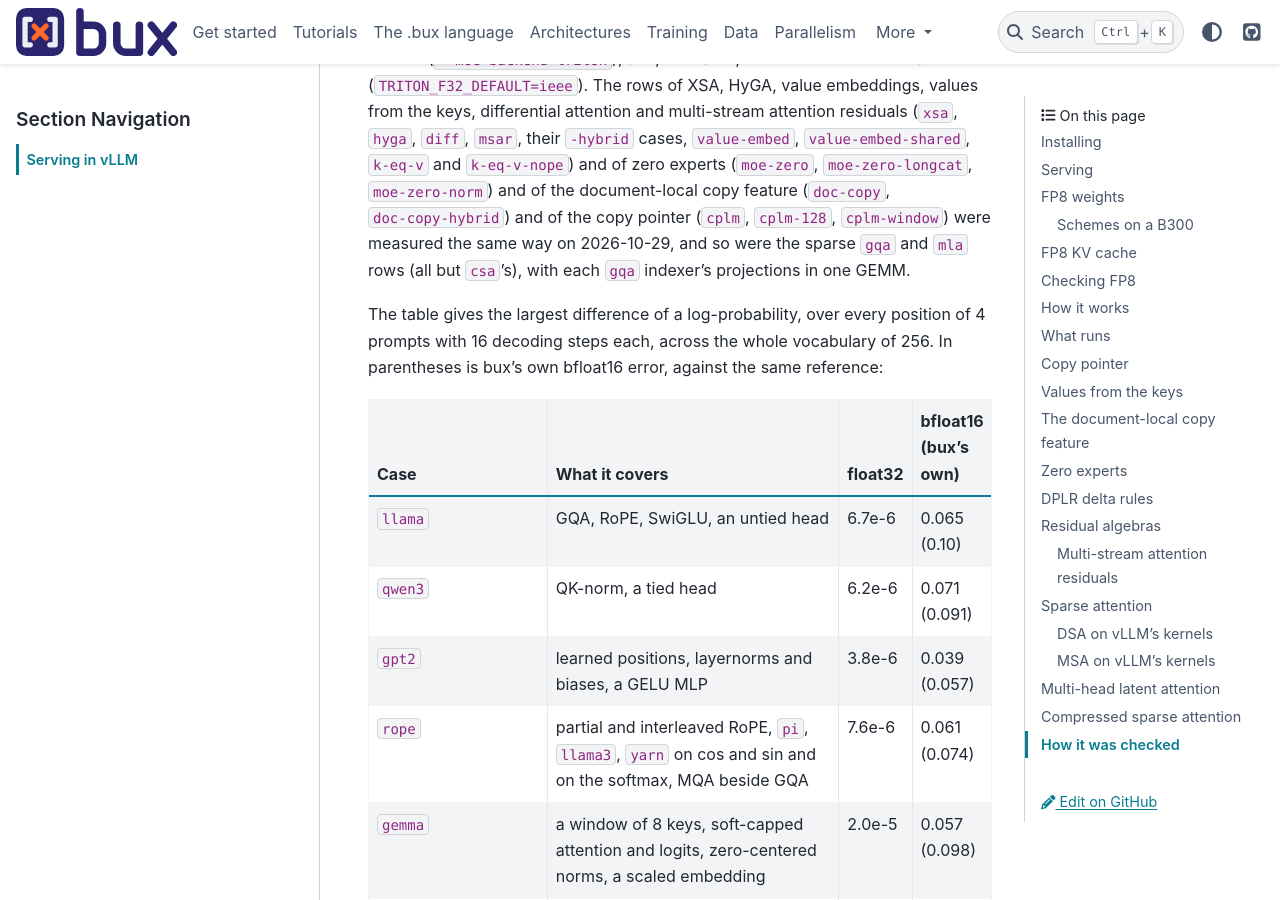
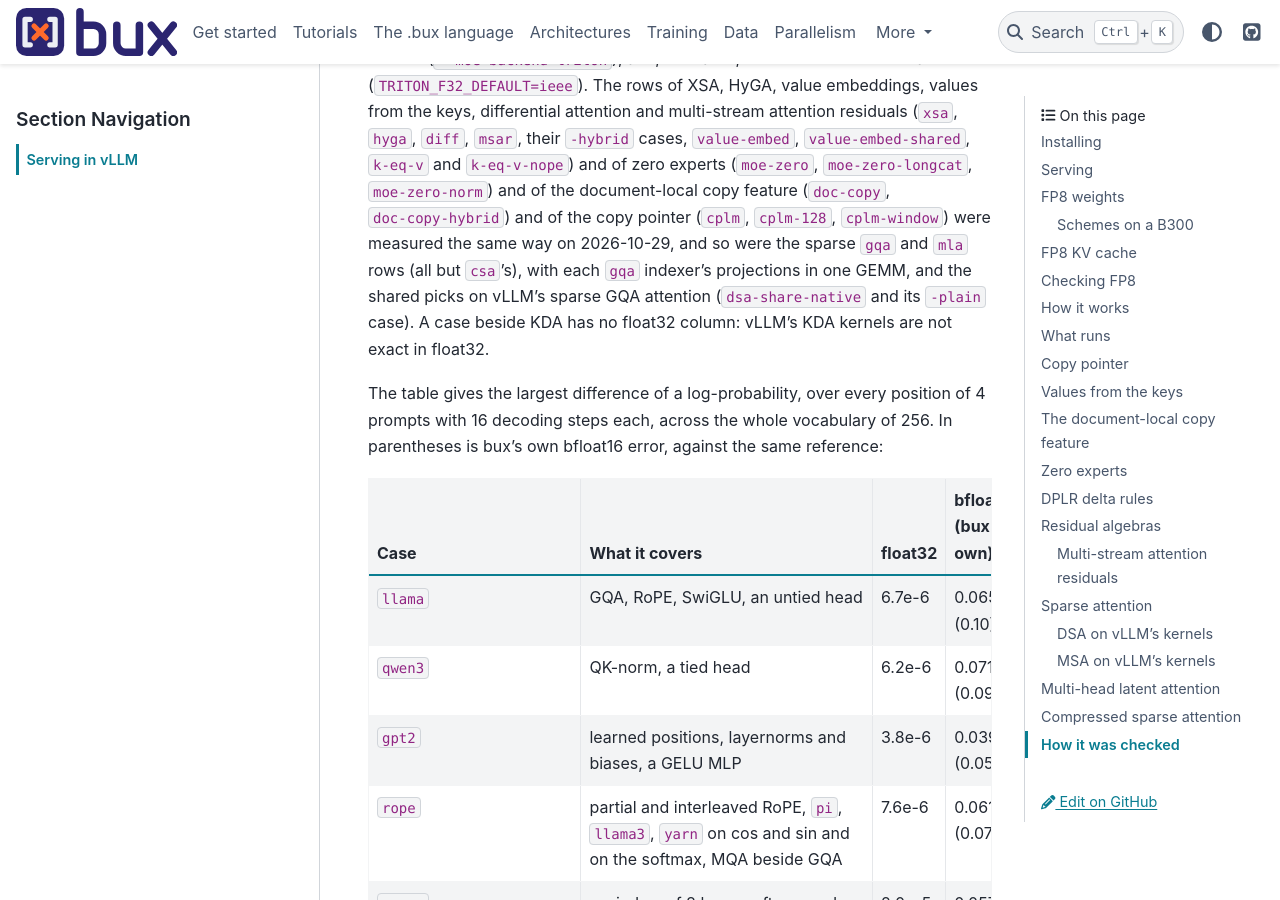
Before and after one commit to pilot7747/bux, a Sphinx documentation site: the page built from docs/export/vllm.md, in a window 1280 px wide and 900 px high, scrolled down 28384 px. Built offline with Sphinx 7.4.7 and the PyData theme 0.15.4, drawn with Linux system fonts in a browser that asks for light colours; some of the changed text lies outside the part shown.

Commit message:
vLLM plugin docs: the parity of IndexShare's native readers on B300s (dsa-share-native, dsa-share-native-plain)
Co-Authored-By: Claude Opus 5.5 <noreply@anthropic.com>

```diff
--- a/docs/export/vllm.md
+++ b/docs/export/vllm.md
@@ -905,7 +905,10 @@ their `-hybrid` cases, `value-embed`, `value-embed-shared`, `k-eq-v` and
 `moe-zero-norm`) and of the document-local copy feature (`doc-copy`,
 `doc-copy-hybrid`) and of the copy pointer (`cplm`, `cplm-128`, `cplm-window`)
 were measured the same way on 2026-10-29, and so were the sparse `gqa` and `mla`
-rows (all but `csa`'s), with each `gqa` indexer's projections in one GEMM.
+rows (all but `csa`'s), with each `gqa` indexer's projections in one GEMM, and the
+shared picks on vLLM's sparse GQA attention (`dsa-share-native` and its `-plain`
+case). A case beside KDA has no float32 column: vLLM's KDA kernels are not exact in
+float32.
 
 The table gives the largest difference of a log-probability, over every position of
 4 prompts with 16 decoding steps each, across the whole vocabulary of 256. In
@@ -950,7 +953,8 @@ parentheses is bux's own bfloat16 error, against the same reference:
 | `csa` | compressed sparse attention: groups of 4, a window of 16, the indexer's top 8, sinks | 6.7e-6 | 0.42 (2.7) | 2.0 |
 | `dsa-native` | DSA on vLLM's DSA kernels: an indexer of 4 heads of 64, its top 16, one layer that reads its picks | - | 3.8 (4.9) | 3.8 |
 | `dsa-hybrid` | the same on the hybrid's global layer (QK-norm, a gate, the conv on keys and values), beside KDA | - | 0.66 (0.53) | 0.41 |
-| `dsa-share-native` | GLM-5.2's IndexShare on the hybrid's global layer: one indexer's picks read by two later layers, all on vLLM's sparse GQA attention (groups of 4), the `v` port, beside KDA | TBD | TBD | TBD |
+| `dsa-share-native` | GLM-5.2's IndexShare on the hybrid's global layer: one indexer's picks read by two later layers, all on vLLM's sparse GQA attention (groups of 4), the `v` port, beside KDA | - | 1.4 (2.8) | 1.3 |
+| `dsa-share-native-plain` | the same without KDA | 8.1e-6 | 4.2 (3.8) | 4.2 |
 | `qsa-native` | QSA on vLLM's DSA kernels: blocks of 4, 4 heads of 64, partial RoPE | - | 3.1 (5.1) | 3.1 |
 | `msa-native` | MSA on vLLM's MiniMax-M3 kernels: blocks of 128, an index head a kv head | - | 0.088 (0.094) | 0.067 |
 | `mla-dsa-native` | sparse MLA with its indexer on vLLM's DSA kernels (`BUX_VLLM_SPARSE_KERNELS=native`) | - | 3.1 (3.5) | - |
```
